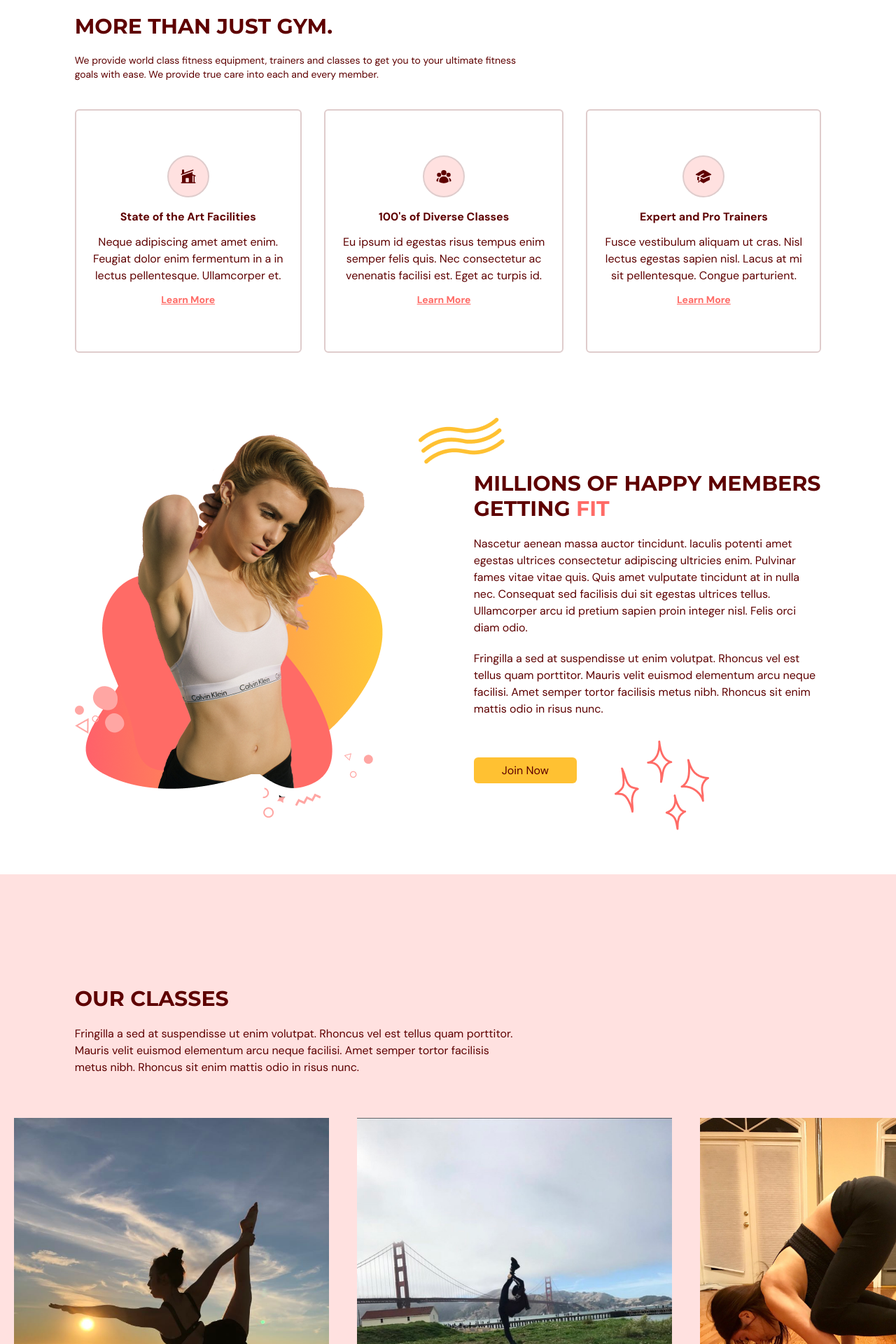
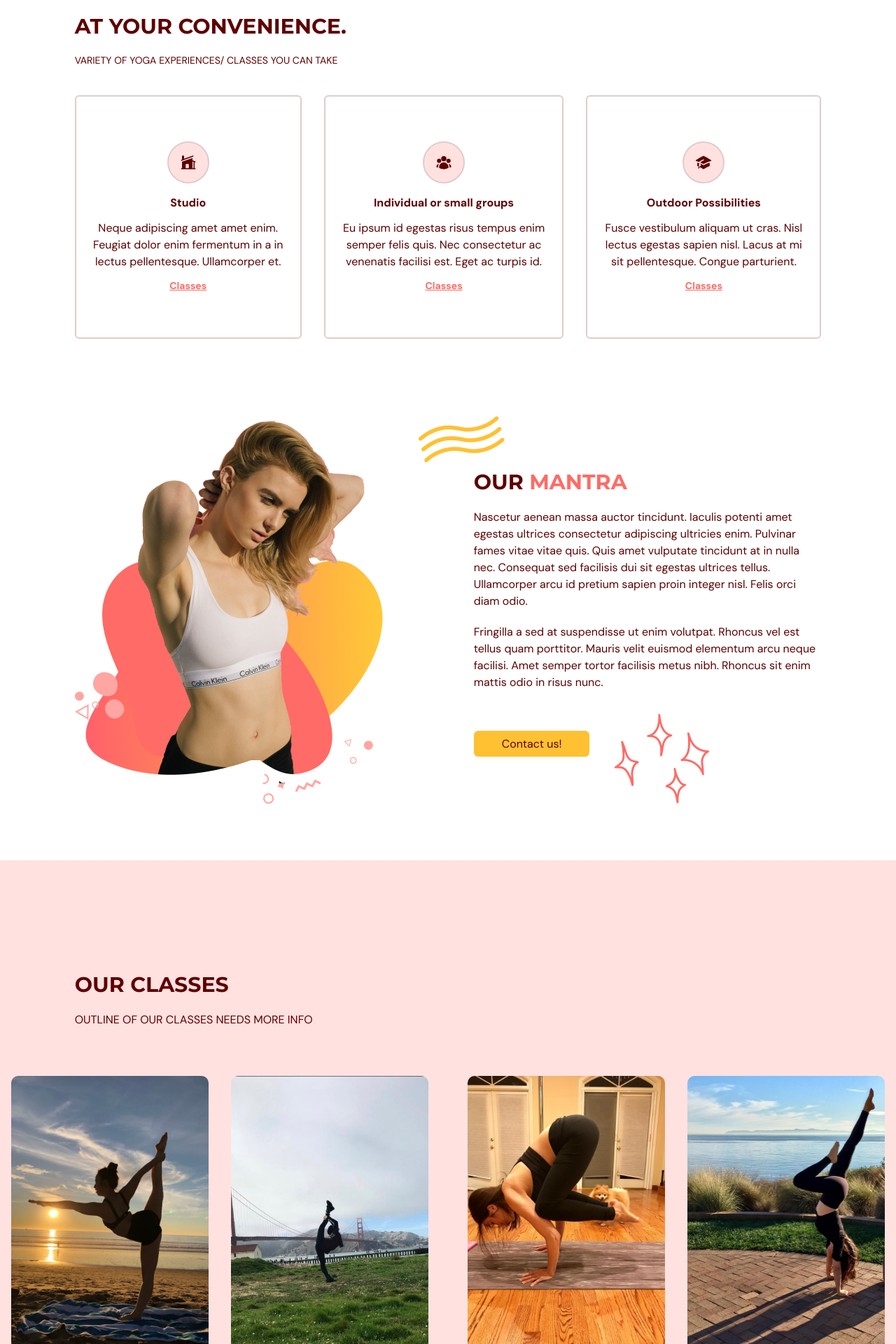
Before and after one commit to M0WKEY/Shadar-Studio, a React (Vite) app: page / in a window 1280 px wide. Shown: the part 880-2800 px from the top of the page at 70% size. Built offline with nearby package versions, Linux system fonts and the light colour scheme.

Commit message:
general fit looks good needs re-factor+reimg

```diff
--- a/src/index.css
+++ b/src/index.css
@@ -12,4 +12,11 @@ body,
   width: 100%;
   font-family: "DM Sans", sans-serif;
   @apply text-gray-500;
+
+
 }
+@media (max-width: 640px) {
+  .grid-cols-2 {
+    grid-template-columns: repeat(1, minmax(0, 1fr)) !important;
+  }
+}
--- a/src/scenes/benefits/Benefit.tsx
+++ b/src/scenes/benefits/Benefit.tsx
@@ -30,10 +30,10 @@ const Benefit = ({ icon, title, description, setSelectedPage }: Props) => {
       <p className="my-3">{description}</p>
       <AnchorLink
         className="text-sm font-bold text-primary-500 underline hover:text-secondary-500"
-        onClick={() => setSelectedPage(SelectedPage.ContactUs)}
-        href={`#${SelectedPage.ContactUs}`}
+        onClick={() => setSelectedPage(SelectedPage.OurClasses)}
+        href={`#${SelectedPage.OurClasses}`}
       >
-        <p>Learn More</p>
+        <p>Classes</p>
       </AnchorLink>
     </motion.div>
   );
--- a/src/scenes/benefits/index.tsx
+++ b/src/scenes/benefits/index.tsx
@@ -13,19 +13,19 @@ import Benefit from "./Benefit";
 const benefits: Array<BenefitType> = [
   {
     icon: <HomeModernIcon className="h-6 w-6" />,
-    title: "State of the Art Facilities",
+    title: "Studio",
     description:
       "Neque adipiscing amet amet enim. Feugiat dolor enim fermentum in a in lectus pellentesque. Ullamcorper et.",
   },
   {
     icon: <UserGroupIcon className="h-6 w-6" />,
-    title: "100's of Diverse Classes",
+    title: "Individual or small groups",
     description:
       "Eu ipsum id egestas risus tempus enim semper felis quis. Nec consectetur ac venenatis facilisi est. Eget ac turpis id.",
   },
   {
     icon: <AcademicCapIcon className="h-6 w-6" />,
-    title: "Expert and Pro Trainers",
+    title: "Outdoor Possibilities",
     description:
       "Fusce vestibulum aliquam ut cras. Nisl lectus egestas sapien nisl. Lacus at mi sit pellentesque. Congue parturient.",
   },
@@ -60,11 +60,9 @@ const Benefits = ({ setSelectedPage }: Props) => {
             visible: { opacity: 1, x: 0 },
           }}
         >
-          <HText>MORE THAN JUST GYM.</HText>
+          <HText>AT YOUR CONVENIENCE.</HText>
           <p className="my-5 text-sm">
-            We provide world class fitness equipment, trainers and classes to
-            get you to your ultimate fitness goals with ease. We provide true
-            care into each and every member.
+            VARIETY OF YOGA EXPERIENCES/ CLASSES YOU CAN TAKE
           </p>
         </motion.div>
 
@@ -112,8 +110,8 @@ const Benefits = ({ setSelectedPage }: Props) => {
                   }}
                 >
                   <HText>
-                    MILLIONS OF HAPPY MEMBERS GETTING{" "}
-                    <span className="text-primary-500">FIT</span>
+                    OUR{" "}
+                    <span className="text-primary-500">MANTRA</span>
                   </HText>
                 </motion.div>
               </div>
@@ -150,7 +148,7 @@ const Benefits = ({ setSelectedPage }: Props) => {
             <div className="relative mt-16">
               <div className="before:absolute before:-bottom-20 before:right-40 before:z-[-1] before:content-sparkles">
                 <ActionButton setSelectedPage={setSelectedPage}>
-                  Join Now
+                  Contact us!
                 </ActionButton>
               </div>
             </div>
--- a/src/scenes/footer/index.tsx
+++ b/src/scenes/footer/index.tsx
@@ -21,8 +21,9 @@ const Footer = () => {
         </div>
         <div className="mt-16 basis-1/4 md:mt-0">
           <h4 className="font-bold">Contact Us</h4>
-          <p className="my-5">Tempus metus mattis risus volutpat egestas.</p>
-          <p>(333)425-6825</p>
+          <p className="my-5">1544 via Martinez, Palos Verdes Estates, CA 90274</p>
+          <p>maryleemarylee@hotmail.com</p>
+          <p>310-373-5888</p>
         </div>
       </div>
     </footer>
--- a/src/scenes/home/index.tsx
+++ b/src/scenes/home/index.tsx
@@ -39,14 +39,12 @@ const Home = ({ setSelectedPage }: Props) => {
           >
             <div className="relative">
               <div className="before:absolute before:-top-20 before:-left-20 before:z-[-1] md:before:content-evolvetext">
-                <img alt="home-page-text" src={HomePageText} />
+                <img alt="home-page-text" src={HomePageText} width="500" />
               </div>
             </div>
 
             <p className="mt-8 text-sm">
-              Unrivaled Gym. Unparalleled Training Fitness Classes. World Class
-              Studios to get the Body Shapes That you Dream of.. Get Your Dream
-              Body Now.
+              BETTER INTRO NEEDED
             </p>
           </motion.div>
 
@@ -68,7 +66,7 @@ const Home = ({ setSelectedPage }: Props) => {
             <AnchorLink
               className="text-sm font-bold text-primary-500 underline hover:text-secondary-500"
               onClick={() => setSelectedPage(SelectedPage.ContactUs)}
-              href={`#${SelectedPage.ContactUs}`}
+              href={`#${SelectedPage.Benefits}`}
             >
               <p>Learn More</p>
             </AnchorLink>
--- a/src/scenes/navbar/index.tsx
+++ b/src/scenes/navbar/index.tsx
@@ -1,6 +1,6 @@
 import { useState } from "react";
 import { Bars3Icon, XMarkIcon } from "@heroicons/react/24/solid";
-import Logo from "@/assets/Logo.png";
+import Logo from "@/assets/HomePageText.png";
 import Link from "./Link";
 import { SelectedPage } from "@/shared/types";
 import useMediaQuery from "@/hooks/useMediaQuery";
@@ -26,7 +26,7 @@ const Navbar = ({ isTopOfPage, selectedPage, setSelectedPage }: Props) => {
         <div className={`${flexBetween} mx-auto w-5/6`}>
           <div className={`${flexBetween} w-full gap-16`}>
             {/* LEFT SIDE */}
-            <img alt="logo" src={Logo} width="100" />
+            <img alt="logo" src={Logo} width="40"  />
 
             {/* RIGHT SIDE */}
             {isAboveMediumScreens ? (
@@ -54,9 +54,9 @@ const Navbar = ({ isTopOfPage, selectedPage, setSelectedPage }: Props) => {
                   />
                 </div>
                 <div className={`${flexBetween} gap-8`}>
-                  <p>Sign In</p>
+
                   <ActionButton setSelectedPage={setSelectedPage}>
-                    Become a Member
+                    Book/ enquiry
                   </ActionButton>
                 </div>
               </div>
--- a/src/scenes/ourClasses/Class.tsx
+++ b/src/scenes/ourClasses/Class.tsx
@@ -5,18 +5,28 @@ type Props = {
 };
 
 const Class = ({ name, description, image }: Props) => {
-  const overlayStyles = `p-5 absolute z-30 flex
-  h-[380px] w-[450px] flex-col items-center justify-center
-  whitespace-normal bg-primary-500 text-center text-white
-  opacity-0 transition duration-500 hover:opacity-90`;
+  const overlayStyles = `
+    p-5 absolute z-30 flex
+    h-[100%] w-[100%] flex-col items-center justify-center
+    whitespace-normal bg-primary-500 text-center text-white
+    opacity-0 transition duration-500 hover:opacity-90
+  `;
+
+  const imageStyles = {
+    width: "400px",
+    height: "400px",
+    objectFit: "cover",
+    objectPosition: "center",
+    borderRadius: "10px",
+  };
 
   return (
-    <li className="relative mx-5 inline-block h-[380px] w-[450px]">
+    <li className="relative mx-2 p-2" style={{ listStyle: "none" }}>
       <div className={overlayStyles}>
         <p className="text-2xl">{name}</p>
-        <p className="mt-5">{description}</p>
+        {description && <p className="mt-5">{description}</p>}
       </div>
-      <img alt={`${image}`} src={image} />
+      <img alt={name} src={image} style={imageStyles} />
     </li>
   );
 };
--- a/src/scenes/ourClasses/index.tsx
+++ b/src/scenes/ourClasses/index.tsx
@@ -2,9 +2,7 @@ import { SelectedPage, ClassType } from "@/shared/types";
 import image1 from "@/assets/image1.jpg";
 import image2 from "@/assets/image2.jpg";
 import image3 from "@/assets/image3.jpg";
-import image4 from "@/assets/image4.png";
-import image5 from "@/assets/image5.png";
-import image6 from "@/assets/image6.png";
+import image4 from "@/assets/image4.jpg";
 import { motion } from "framer-motion";
 import HText from "@/shared/HText";
 import Class from "./Class";
@@ -13,7 +11,7 @@ const classes: Array<ClassType> = [
   {
     name: "Weight Training Classes",
     description:
-      "Lorem ipsum dolor sit amet, consectetur adipiscing elit, sed do eiusmod tempor incididunt ut labore et dolore magna aliqua. Ut enim ad minim veniam, quis nostrud exercitation ullamco laboris nisi ut aliquip ex ea commodo consequat.",
+      ".",
     image: image1,
   },
   {
@@ -23,24 +21,14 @@ const classes: Array<ClassType> = [
   {
     name: "Ab Core Classes",
     description:
-      "Lorem ipsum dolor sit amet, consectetur adipiscing elit, sed do eiusmod tempor incididunt ut labore et dolore magna aliqua. Ut enim ad minim veniam, quis nostrud exercitation ullamco laboris nisi ut aliquip ex ea commodo consequat.",
+      ".",
     image: image3,
   },
   {
     name: "Adventure Classes",
     description:
-      "Lorem ipsum dolor sit amet, consectetur adipiscing elit, sed do eiusmod tempor incididunt ut labore et dolore magna aliqua. Ut enim ad minim veniam, quis nostrud exercitation ullamco laboris nisi ut aliquip ex ea commodo consequat.",
+      ".",
     image: image4,
-  },
-  {
-    name: "Fitness Classes",
-    image: image5,
-  },
-  {
-    name: "Training Classes",
-    description:
-      "Lorem ipsum dolor sit amet, consectetur adipiscing elit, sed do eiusmod tempor incididunt ut labore et dolore magna aliqua. Ut enim ad minim veniam, quis nostrud exercitation ullamco laboris nisi ut aliquip ex ea commodo consequat.",
-    image: image6,
   },
 ];
 
@@ -68,28 +56,53 @@ const OurClasses = ({ setSelectedPage }: Props) => {
           <div className="md:w-3/5">
             <HText>OUR CLASSES</HText>
             <p className="py-5">
-              Fringilla a sed at suspendisse ut enim volutpat. Rhoncus vel est
-              tellus quam porttitor. Mauris velit euismod elementum arcu neque
-              facilisi. Amet semper tortor facilisis metus nibh. Rhoncus sit
-              enim mattis odio in risus nunc.
+              OUTLINE OF OUR CLASSES NEEDS MORE INFO
             </p>
           </div>
         </motion.div>
-        <div className="mt-10 h-[353px] w-full overflow-x-auto overflow-y-hidden">
-          <ul className="w-[2800px] whitespace-nowrap">
-            {classes.map((item: ClassType, index) => (
+        <div className="mt-10 grid grid-cols-2 gap-6">
+          <div className="grid grid-cols-2">
+            <div className="w-full h-full">
               <Class
-                key={`${item.name}-${index}`}
-                name={item.name}
-                description={item.description}
-                image={item.image}
+                name={classes[0].name}
+                description={classes[0].description}
+                image={classes[0].image}
               />
-            ))}
-          </ul>
+            </div>
+            <div className="w-full h-full">
+              <Class
+                name={classes[1].name}
+                description={classes[1].description}
+                image={classes[1].image}
+              />
+            </div>
+          </div>
+          <div className="grid grid-cols-2">
+            <div className="w-full h-full">
+              <Class
+                name={classes[2].name}
+                description={classes[2].description}
+                image={classes[2].image}
+              />
+            </div>
+            <div className="w-full h-full">
+              <Class
+                name={classes[3].name}
+                description={classes[3].description}
+                image={classes[3].image}
+              />
+            </div>
+          </div>
         </div>
       </motion.div>
     </section>
   );
 };
 
+
+
+
+
+
+
 export default OurClasses;
```
Also changed, not shown: src/assets/image4.jpg (added).
